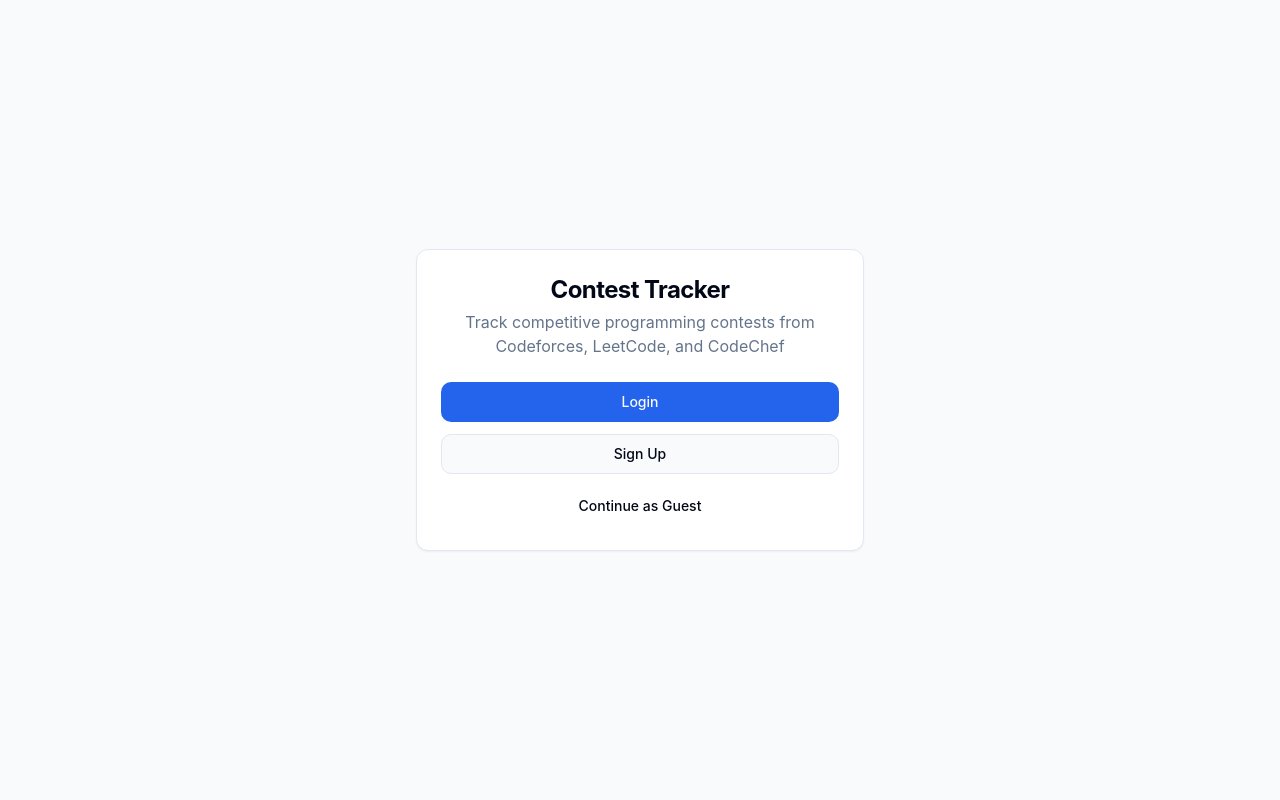
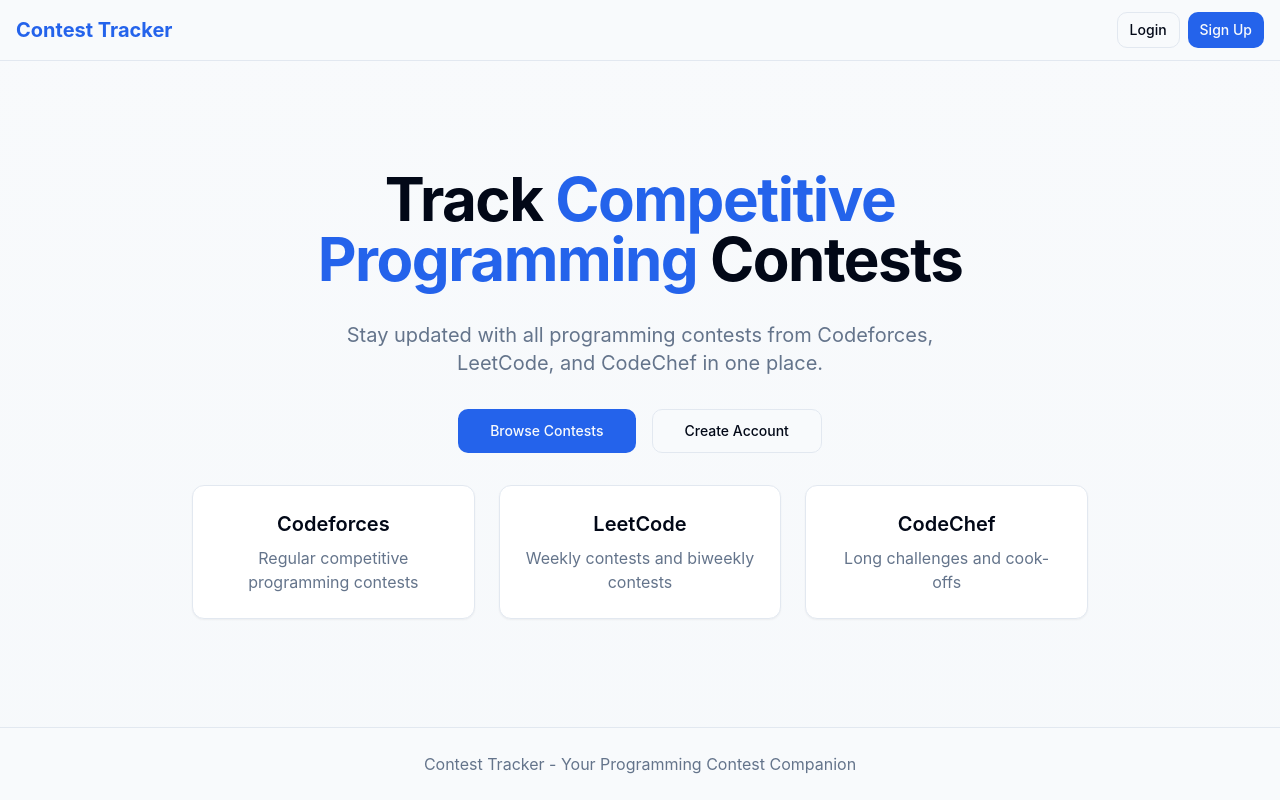
Before and after one commit to ArunRathaur1/contest-horizons, a React (Vite) app: page / in a window 1280 px wide. Built offline with nearby package versions, Linux system fonts and the light colour scheme.

Commit message:
Improve home page
Make the home page more immersive with a smaller navbar and login/signup buttons in the top right corner.

```diff
--- a/src/components/AppNavbar.tsx
+++ b/src/components/AppNavbar.tsx
@@ -7,16 +7,19 @@ const AppNavbar = () => {
   const location = useLocation();
 
   return (
-    <nav className="bg-background border-b py-4">
+    <nav className="bg-background border-b py-3">
       <div className="container mx-auto flex justify-between items-center px-4">
         <div className="flex items-center">
-          <Link to="/" className="text-xl font-bold">Contest Tracker</Link>
+          <Link to="/" className="text-xl font-bold text-primary">Contest Tracker</Link>
         </div>
 
         <div className="flex space-x-2">
+          {location.pathname !== "/" && (
+            <>
               <Button
                 asChild
                 variant={location.pathname === "/contests" ? "default" : "ghost"}
+                size="sm"
               >
                 <Link to="/contests">Contests</Link>
               </Button>
@@ -24,13 +27,22 @@ const AppNavbar = () => {
               <Button
                 asChild
                 variant={location.pathname === "/bookmarks" ? "default" : "ghost"}
+                size="sm"
               >
                 <Link to="/bookmarks">Bookmarks</Link>
               </Button>
+            </>
+          )}
 
-          {location.pathname !== "/login" && location.pathname !== "/signup" && (
-            <Button asChild variant="outline">
+          {location.pathname !== "/login" && (
+            <Button asChild variant="outline" size="sm">
               <Link to="/login">Login</Link>
+            </Button>
+          )}
+
+          {location.pathname !== "/signup" && (
+            <Button asChild variant="default" size="sm">
+              <Link to="/signup">Sign Up</Link>
             </Button>
           )}
         </div>
--- a/src/pages/Home.tsx
+++ b/src/pages/Home.tsx
@@ -2,34 +2,56 @@
 import React from "react";
 import { Link } from "react-router-dom";
 import { Button } from "@/components/ui/button";
-import { Card, CardContent, CardHeader, CardTitle } from "@/components/ui/card";
+import { Card, CardContent } from "@/components/ui/card";
+import AppNavbar from "@/components/AppNavbar";
 
 const Home = () => {
   return (
-    <div className="container mx-auto flex items-center justify-center min-h-screen px-4 py-8">
-      <Card className="w-full max-w-md animate-fade-in">
-        <CardHeader className="space-y-1">
-          <CardTitle className="text-2xl font-bold text-center">
-            Contest Tracker
-          </CardTitle>
-          <p className="text-center text-muted-foreground">
-            Track competitive programming contests from Codeforces, LeetCode, and CodeChef
+    <div className="min-h-screen flex flex-col">
+      <AppNavbar />
+
+      <div className="flex-1 flex flex-col items-center justify-center px-4 py-12 bg-gradient-to-b from-background to-secondary/20">
+        <div className="max-w-4xl w-full text-center space-y-8 animate-fade-in">
+          <h1 className="text-4xl md:text-6xl font-bold tracking-tight">
+            Track <span className="text-primary">Competitive Programming</span> Contests
+          </h1>
+
+          <p className="text-xl text-muted-foreground max-w-2xl mx-auto">
+            Stay updated with all programming contests from Codeforces, LeetCode, and CodeChef in one place.
           </p>
-        </CardHeader>
-        <CardContent className="space-y-4">
-          <div className="flex flex-col space-y-3">
-            <Button asChild className="w-full">
-              <Link to="/login">Login</Link>
+
+          <div className="flex flex-wrap gap-4 justify-center mt-8">
+            <Button asChild size="lg" className="px-8">
+              <Link to="/contests">Browse Contests</Link>
             </Button>
-            <Button asChild variant="outline" className="w-full">
-              <Link to="/signup">Sign Up</Link>
-            </Button>
-            <Button asChild variant="ghost" className="w-full">
-              <Link to="/">Continue as Guest</Link>
+
+            <Button asChild variant="outline" size="lg" className="px-8">
+              <Link to="/signup">Create Account</Link>
             </Button>
           </div>
-        </CardContent>
-      </Card>
+
+          <div className="grid grid-cols-1 md:grid-cols-3 gap-6 mt-16">
+            {[
+              { title: "Codeforces", description: "Regular competitive programming contests" },
+              { title: "LeetCode", description: "Weekly contests and biweekly contests" },
+              { title: "CodeChef", description: "Long challenges and cook-offs" }
+            ].map((platform, index) => (
+              <Card key={index} className="text-center card-hover">
+                <CardContent className="pt-6">
+                  <h3 className="text-xl font-semibold mb-2">{platform.title}</h3>
+                  <p className="text-muted-foreground">{platform.description}</p>
+                </CardContent>
+              </Card>
+            ))}
+          </div>
+        </div>
+      </div>
+
+      <footer className="py-6 border-t">
+        <div className="container mx-auto text-center text-muted-foreground">
+          <p>Contest Tracker - Your Programming Contest Companion</p>
+        </div>
+      </footer>
     </div>
   );
 };
```
Lines whose indentation alone changed are shown as unchanged.
